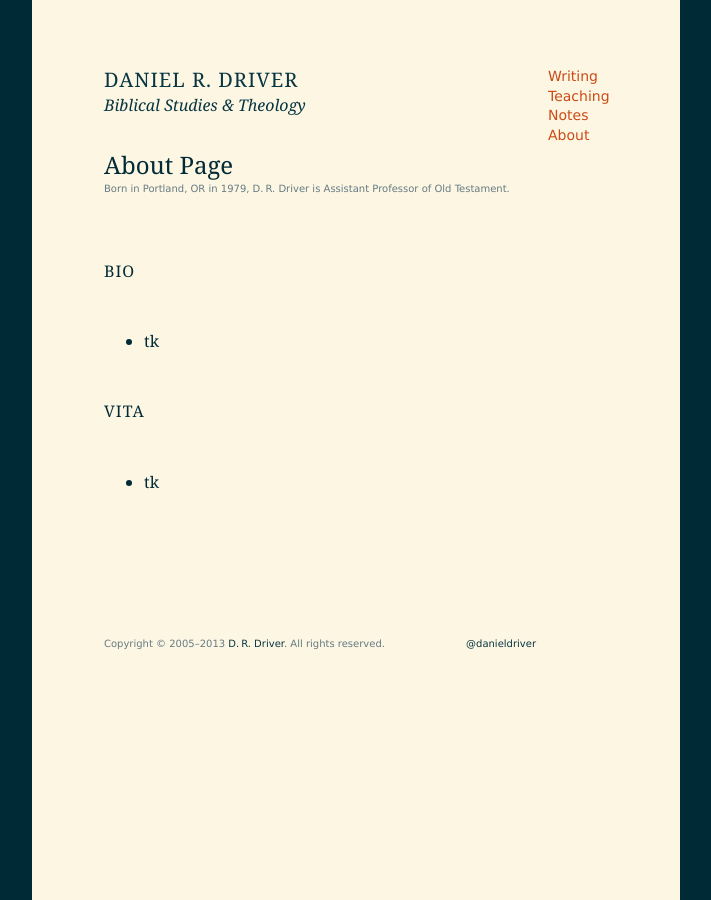
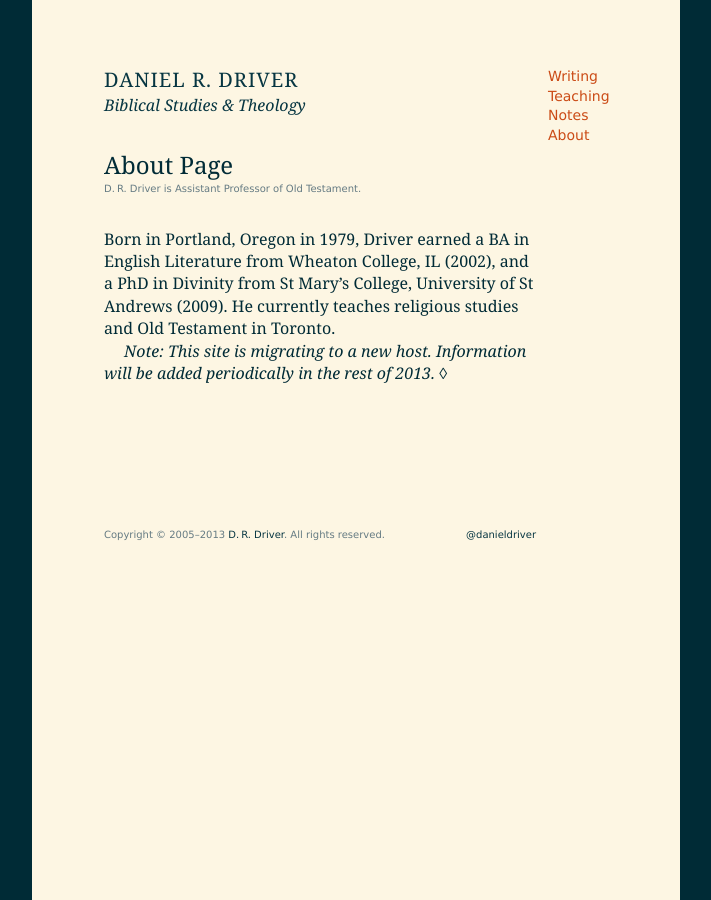
Before and after one commit to danieldriver/danieldriver.github.io, a Jekyll site: the page built from about/index.md, in a window 1280 px wide. Shown: the whole page, without its empty margins (284-995 px from the left). Built offline with Jekyll 4.4.1, drawn with Linux system fonts in a browser that asks for light colours; nearby versions of some CDN libraries.

Commit message:
pull over last sentence from sqsp site

```diff
--- a/about/index.md
+++ b/about/index.md
@@ -1,13 +1,13 @@
 ---
 layout: page
 title: About Page
-tagline: 'Born in Portland, OR in 1979, D.&thinsp;R. Driver is Assistant Professor of Old Testament.'
+tagline: 'D.&thinsp;R. Driver is Assistant Professor of Old Testament.'
 ---
 
-## Bio
+Born in Portland, Oregon in 1979, Driver earned a BA in English
+Literature from Wheaton College, IL (2002), and a PhD in Divinity from
+St Mary’s College, University of St Andrews (2009). He currently teaches
+religious studies and Old Testament in Toronto.
 
-* tk
-
-## Vita
-
-* tk
+*Note: This site is migrating to a new host. Information will be added
+periodically in the rest of 2013.*
```
